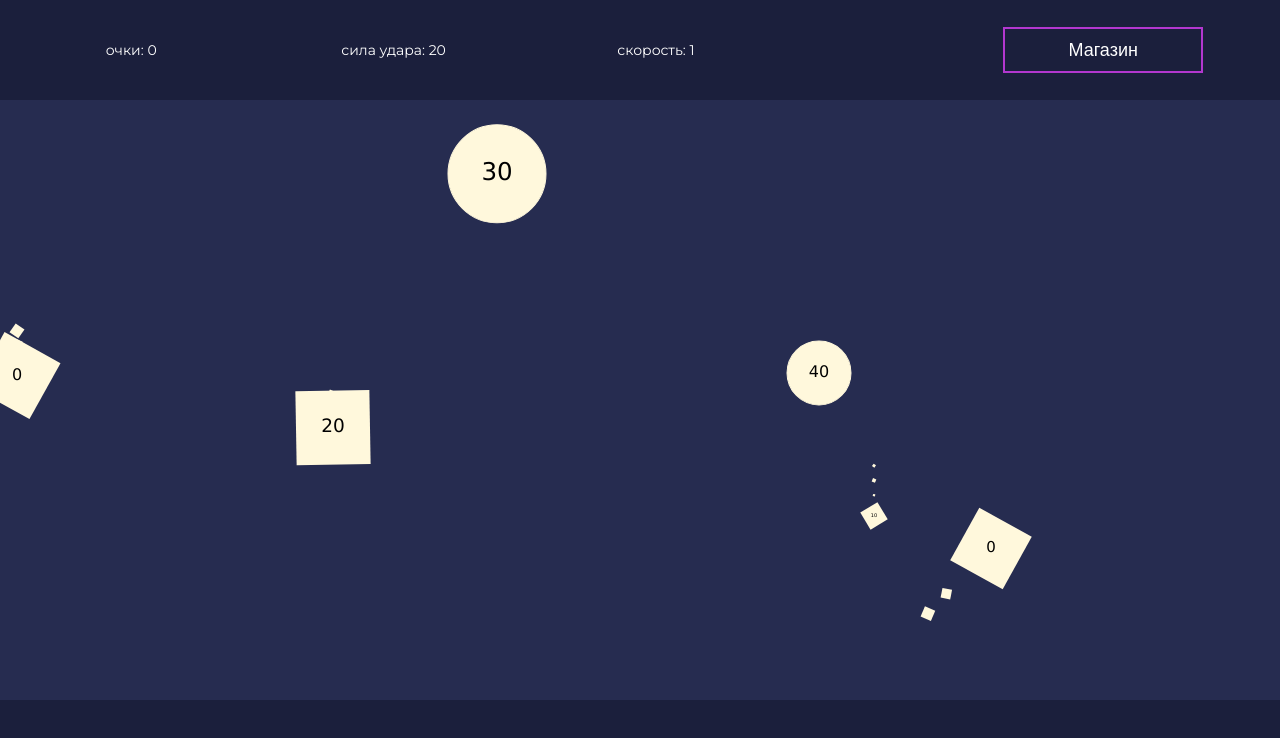
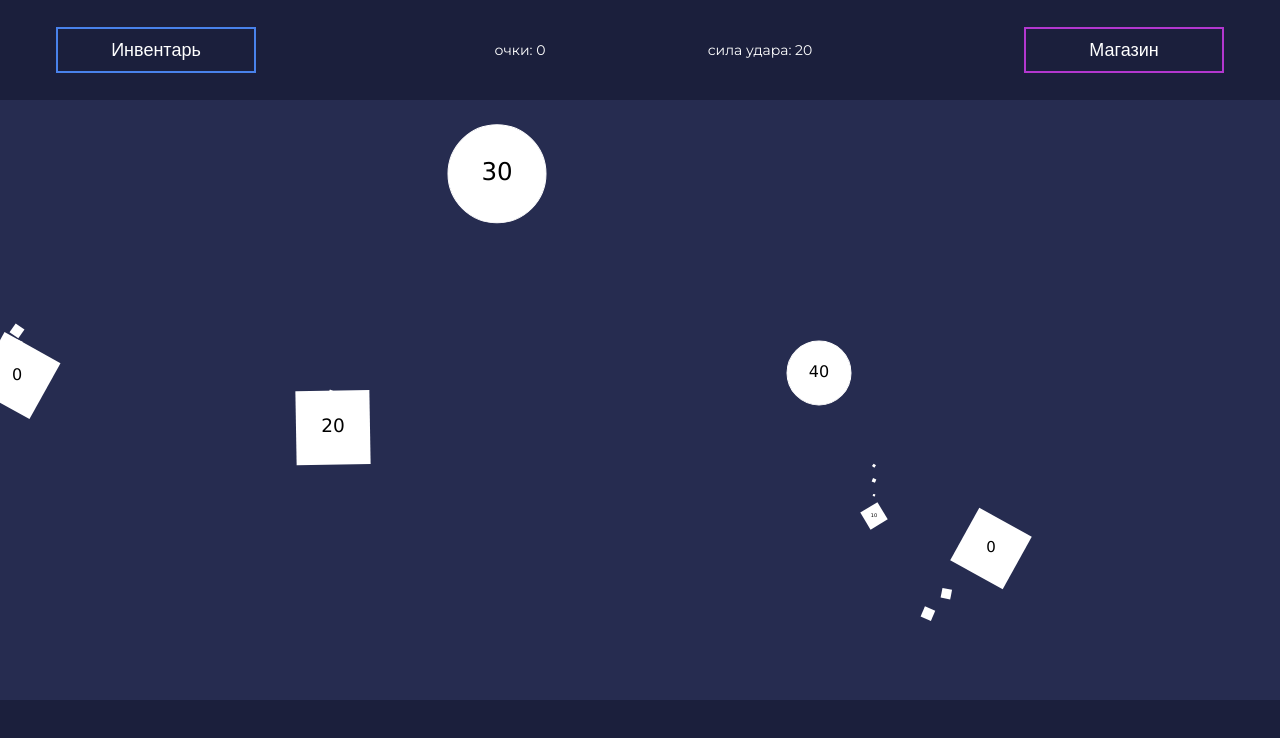
Before and after one commit to damikmaxxx/dynamical-clicker, a plain HTML site: page index.html in a window 1280 px wide. Drawn offline with Linux system fonts and the light colour scheme; animation ran at ten frames a second.

Commit message:
добавил инвентарь, исправил некоторые штуки в магазине

```diff
--- a/index.html
+++ b/index.html
@@ -10,6 +10,11 @@
 
 <body>
     <div class="panel">
+        <button class="panel__button-inventory" onclick="inventory_opening()">
+            Инвентарь
+        </button>
+        <div class="inventory"></div>
+
         <div class="panel__info">
             <div class="panel__info-score">
                 очки:
@@ -19,17 +24,12 @@
                 сила удара:
                 <span id="damage">0</span>
             </div>
-            <div class="panel__info-choto">
-                скорость:
-                <span id="ну тут ты уже сам">1</span>
-                <!-- тут можно сдлеать скорость появление и прокачивать его -->
-            </div>
         </div>
 
-        <button class="panel__button-market" onclick="shop_opening()">
+        <button class="panel__button-market" onclick="market_opening()">
             Магазин
-            <div class="market"></div>
         </button>
+        <div class="market"></div>
     </div>
     <canvas id="canvas"></canvas>
     <div class="panel"></div>
@@ -91,20 +91,31 @@
     ]
     STORE.activeItem = [new Grenade()]
 
+
+
     /* мой код(Камиль) */
 
     const market = document.querySelector('.market');
+    const inventory = document.querySelector('.inventory');
     const panel__button_market = document.querySelector('.panel__button-market');
     let color_accent = 'rgb(179, 55, 207)';
 
 
     let ActiveMarket = false
 
-    const shop_opening = () => {
+    const market_opening = () => {
         ActiveMarket = !ActiveMarket;
         if (!ActiveMarket) market.setAttribute('class', 'market');
         else market.classList.add('market_active');
     };
+
+    let ActiveInventory = false
+
+    const inventory_opening = () => {
+        ActiveInventory = !ActiveInventory;
+        if (!ActiveInventory) inventory.setAttribute('class', 'inventory');
+        else inventory.classList.add('inventory_active');
+    }
 
 
 
--- a/js/objects/circle.js
+++ b/js/objects/circle.js
@@ -5,8 +5,8 @@ class Circle extends Object {
 
   render() {
     ctx.beginPath();
-    ctx.strokeStyle = "rgba(255,248,220)";
-    ctx.fillStyle = "rgba(255,248,220)";
+    ctx.strokeStyle = "rgb(255, 255, 255)";
+    ctx.fillStyle = "rgb(255, 255, 255)";
     ctx.arc(this.x, this.y, this.r, 0, Math.PI * 2);
     ctx.fill();
     ctx.stroke();
--- a/js/objects/square.js
+++ b/js/objects/square.js
@@ -9,8 +9,8 @@ class Square extends Object {
     ctx.translate(this.x, this.y);
     ctx.rotate(inRad(this.rotate));
 
-    ctx.strokeStyle = "rgba(255,248,220)";
-    ctx.fillStyle = "rgba(255,248,220)";
+    ctx.strokeStyle = "rgb(255, 255, 255)";
+    ctx.fillStyle = "rgb(255, 255, 255)";
     ctx.fillRect(-this.r, -this.r, this.r * 2, this.r * 2);
 
     if (this.hover && !this.isParticle) {
--- a/scss/style.scss
+++ b/scss/style.scss
@@ -14,9 +14,10 @@ a {
 /* переменные */
 
 $color-accent: rgb(179, 55, 207);
+$color-accent_Second:rgb(73, 130, 235) ;
 $color-help: rgb(38, 44, 80);
 $color-help_Second: rgb(27, 31, 60);
-$color-text_white: white;
+$color-text_white: white ;
 
 $font-medium: 18px;
 $font-small: 14px;
@@ -49,23 +50,23 @@ canvas {
 }
 
 .panel {
-    color: white;
+    color: $color-text_white;
     background-color: $color-help_Second;
     font-size: $font-small;
 
     display: flex;
     align-items: center;
-    justify-content: space-between;
+    justify-content: center;
 
 
 
     .panel__info {
         display: flex;
-        align-items: center;
+        justify-content:center ;
+        width: 60vw;
 
         >div {
-            margin: 0 4vw 0 4vw;
-            width: 160px;
+            width: 240px;
             text-align: center;
         }
     }
@@ -76,7 +77,6 @@ canvas {
         font-size: $font-medium;
         width: 200px;
 
-        margin: 0 6vw 0 0;
         border: 2px solid $color-accent;
         background: transparent;
         color: $color-text_white;
@@ -84,8 +84,39 @@ canvas {
         transition-duration: 0.2s;
 
         cursor: pointer;
+    }
 
+    .panel__button-inventory{
+        height: 46px;
+        font-size: $font-medium;
+        width: 200px;
 
+        border: 2px solid $color-accent_Second;
+        background: transparent;
+        color: $color-text_white;
+
+        transition-duration: 0.2s;
+
+        cursor: pointer;
+    }
+
+    .inventory{
+        position: fixed;
+        left: -400px;
+        top: 100px;
+
+        width: 400px;
+        height: calc(100vh - 200px);
+        background-color: $color-help_Second;
+        border-right: 2px solid $color-accent_Second;
+        /* opacity: 0.9; */
+
+        transition-duration: 0.2s;
+    }
+
+    .inventory_active{
+        left: 0px;
+    }
 
     .market {
         position: fixed;
@@ -105,13 +136,17 @@ canvas {
     .market_active{
         right: 0px;
     }
-    }
 
     .panel__button-market:hover {
         background-color: $color-accent;
         transition-duration: 0.2s;
+    }
 
+    .panel__button-inventory:hover {
+        background-color: $color-accent_Second;
+        transition-duration: 0.2s;
     }
 
 
+
 }
```
Also changed, not shown: css/style.css. Lines whose indentation alone changed are shown as unchanged.
